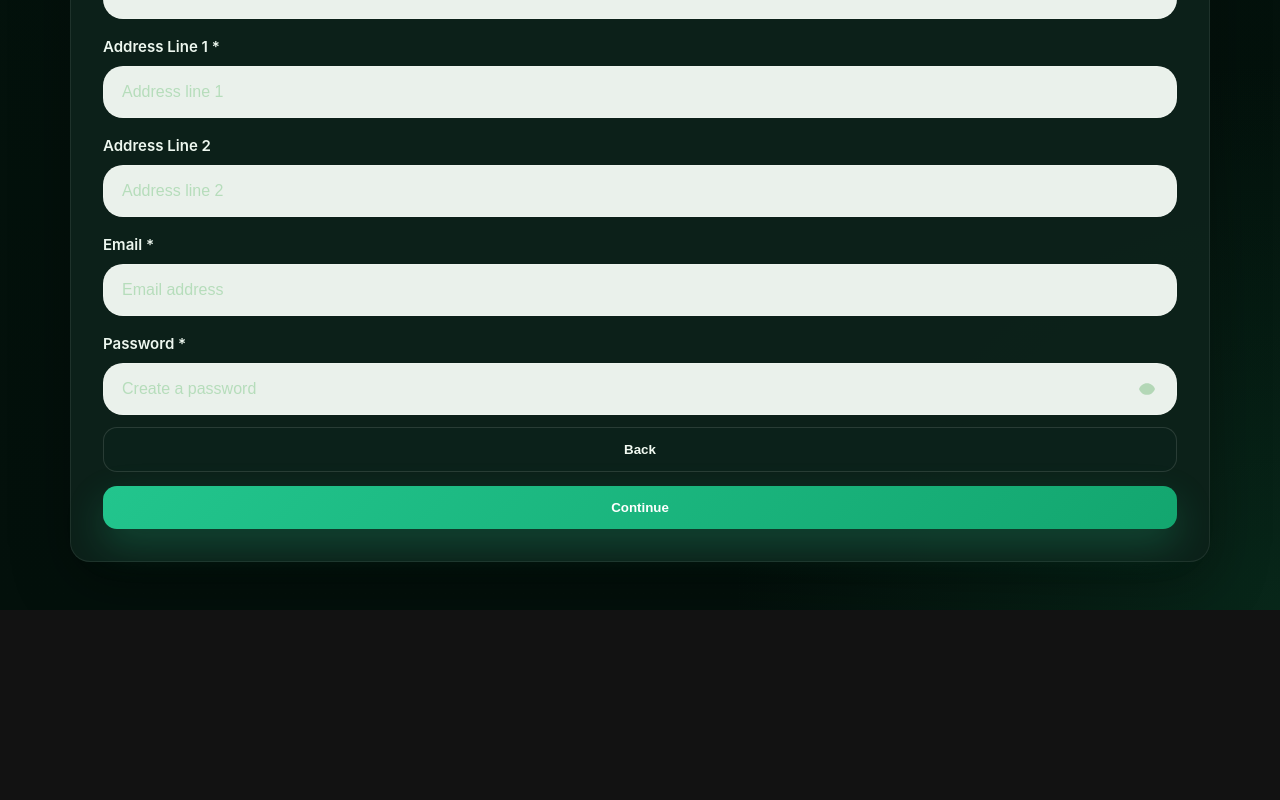
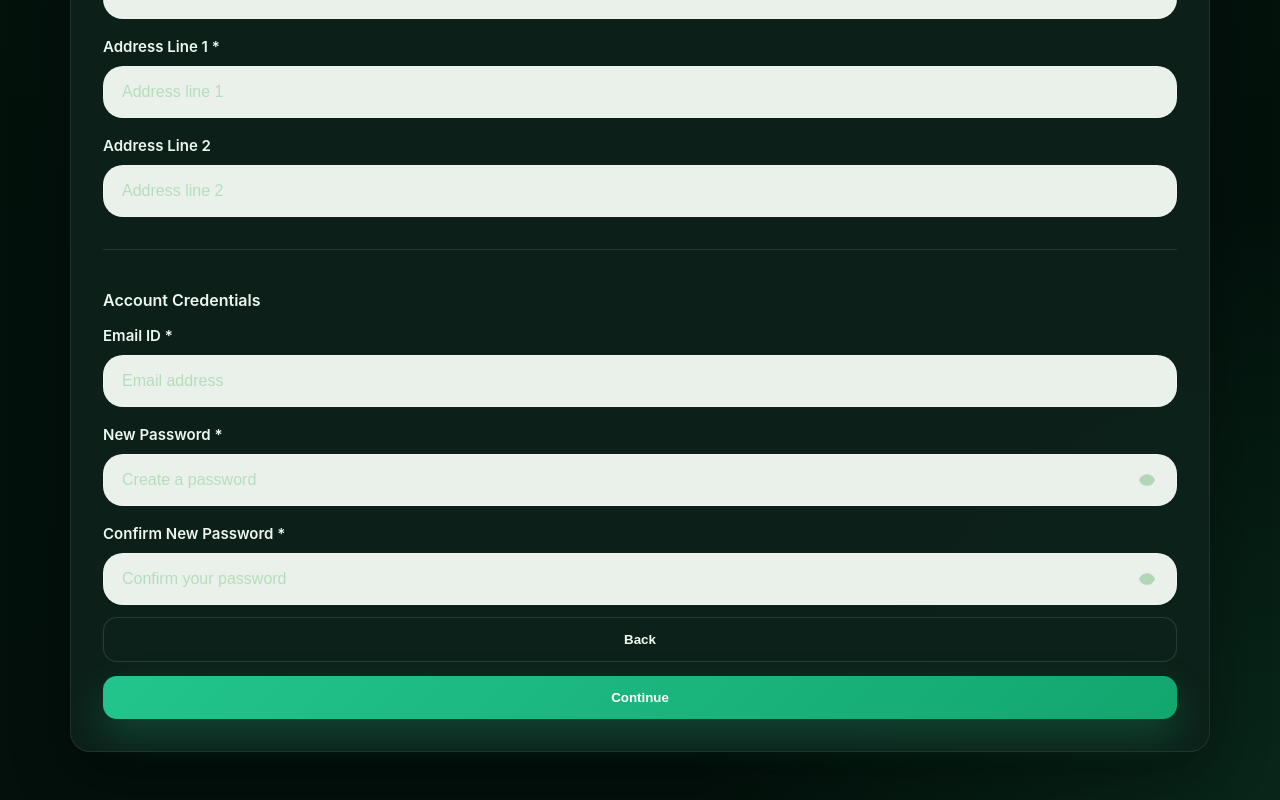
Before and after one commit to vedhanshravi/tracking-system, a React (Create React App) app in the folder seperate-frontend/: page /register in a window 1280 px wide. Shown: the part 1059-1859 px from the top of the page. Before the commit the page ends 1669 px from the top, so only its background shows below. Built offline with nearby package versions, Linux system fonts and the light colour scheme.

Commit message:
Updated Registration page

```diff
--- a/seperate-frontend/src/pages/Register.js
+++ b/seperate-frontend/src/pages/Register.js
@@ -15,7 +15,9 @@ function Register() {
   const [addressLine2, setAddressLine2] = useState("");
   const [email, setEmail] = useState("");
   const [password, setPassword] = useState("");
+  const [confirmPassword, setConfirmPassword] = useState("");
   const [showPassword, setShowPassword] = useState(false);
+  const [showConfirmPassword, setShowConfirmPassword] = useState(false);
   const [subscriptions, setSubscriptions] = useState([]);
   const [subscriptionId, setSubscriptionId] = useState("");
   const [vehicleNumber, setVehicleNumber] = useState("");
@@ -35,6 +37,10 @@ function Register() {
 
   const validateStep = (currentStep) => {
     if (currentStep === 1) {
+      if (password !== confirmPassword) {
+        alert("Passwords do not match. Please try again.");
+        return false;
+      }
       return (
         firstName &&
         lastName &&
@@ -45,7 +51,8 @@ function Register() {
         postalCode &&
         addressLine1 &&
         email &&
-        password
+        password &&
+        confirmPassword
       );
     }
     if (currentStep === 2) {
@@ -58,6 +65,10 @@ function Register() {
   };
 
   const handleNext = () => {
+    if (step === 1 && password !== confirmPassword) {
+      alert("Passwords do not match. Please try again.");
+      return;
+    }
     if (!validateStep(step)) {
       alert("Please complete all required fields for this step.");
       return;
@@ -66,7 +77,11 @@ function Register() {
   };
 
   const handleBack = () => {
+    if (step === 1) {
+      navigate("/");
+    } else {
       setStep((prev) => Math.max(prev - 1, 1));
+    }
   };
 
   useEffect(() => {
@@ -202,6 +217,7 @@ function Register() {
         </div>
 
         {step === 1 && (
+          <>
             <div className="form-grid">
               <div className="form-group">
                 <label className="form-label">First Name *</label>
@@ -253,13 +269,17 @@ function Register() {
               <label className="form-label">Address Line 2</label>
               <input className="input-field" placeholder="Address line 2" value={addressLine2} onChange={(e) => setAddressLine2(e.target.value)} />
             </div>
+            </div>
+
+          <div style={{ marginTop: '32px', paddingTop: '24px', borderTop: '1px solid rgba(255,255,255,0.1)' }}>
+            <h3 className="form-label" style={{ marginBottom: '16px', fontSize: '16px', fontWeight: '600' }}>Account Credentials</h3>
             <div className="form-grid">
               <div className="form-group">
-                <label className="form-label">Email *</label>
+                <label className="form-label">Email ID *</label>
                 <input className="input-field" placeholder="Email address" value={email} onChange={(e) => setEmail(e.target.value)} />
               </div>
               <div className="form-group">
-                <label className="form-label">Password *</label>
+                <label className="form-label">New Password *</label>
                 <div className="password-input-container">
                   <input className="input-field" type={showPassword ? "text" : "password"} placeholder="Create a password" value={password} onChange={(e) => setPassword(e.target.value)} />
                   <button
@@ -281,8 +301,42 @@ function Register() {
                   </button>
                 </div>
               </div>
+              <div className="form-group">
+                <label className="form-label">Confirm New Password *</label>
+                <div className="password-input-container">
+                  <input
+                    className="input-field"
+                    type={showConfirmPassword ? "text" : "password"}
+                    placeholder="Confirm your password"
+                    value={confirmPassword}
+                    onChange={(e) => setConfirmPassword(e.target.value)}
+                    style={confirmPassword && password && password !== confirmPassword ? { borderColor: '#ef4444' } : {}}
+                  />
+                  <button
+                    type="button"
+                    className="password-toggle-btn"
+                    onClick={() => setShowConfirmPassword(!showConfirmPassword)}
+                    aria-label={showConfirmPassword ? "Hide password" : "Show password"}
+                  >
+                    {showConfirmPassword ? (
+                      <svg viewBox="0 0 24 24" className="eye-icon">
+                        <path d="M2.99902 3.00002L21 21M9.8433 9.91364C9.32066 10.4536 8.99902 11.1892 8.99902 12C8.99902 13.6569 10.3422 15 12 15C12.8215 15 13.5667 14.669 14.1086 14.133M6.49902 6.64715C4.59972 7.90034 3.15305 9.78394 2.45703 12C3.73128 16.0571 7.52159 19 12 19C13.9881 19 15.8414 18.4194 17.3988 17.4184M10.999 5.04939C11.328 5.01673 11.6617 5 11.999 5C16.4784 5 20.2687 7.94291 21.5429 12C21.2607 12.894 20.8577 13.7338 20.3522 14.5"/>
+                      </svg>
+                    ) : (
+                      <svg viewBox="0 0 24 24" className="eye-icon">
+                        <path d="M2.45703 12C3.73128 7.94291 7.52159 5 12 5C16.4784 5 20.2687 7.94291 21.5429 12C20.2687 16.0571 16.4784 19 12 19C7.52159 19 3.73128 16.0571 2.45703 12Z"/>
+                        <circle cx="12" cy="12" r="3"/>
+                      </svg>
+                    )}
+                  </button>
+                </div>
+                {confirmPassword && password && password !== confirmPassword && (
+                  <p style={{ color: '#ef4444', fontSize: '14px', marginTop: '8px' }}>Passwords do not match</p>
+                )}
               </div>
             </div>
+          </div>
+          </>
         )}
 
         {step === 2 && (
@@ -337,9 +391,9 @@ function Register() {
         )}
 
         <div className="button-row" style={{ justifyContent: "space-between" }}>
-          <button className="secondary-btn" type="button" onClick={handleBack} disabled={step === 1}>Back</button>
+          <button className="secondary-btn" type="button" onClick={handleBack}>Back</button>
           {step < 3 ? (
-            <button className="primary-btn" type="button" onClick={handleNext}>Continue</button>
+            <button className="primary-btn" type="button" onClick={handleNext} disabled={step === 1 && password && confirmPassword && password !== confirmPassword}>Continue</button>
           ) : (
             <button className="primary-btn" type="button" onClick={handleRegister}>Complete Registration</button>
           )}
```
Lines whose indentation alone changed are shown as unchanged.
